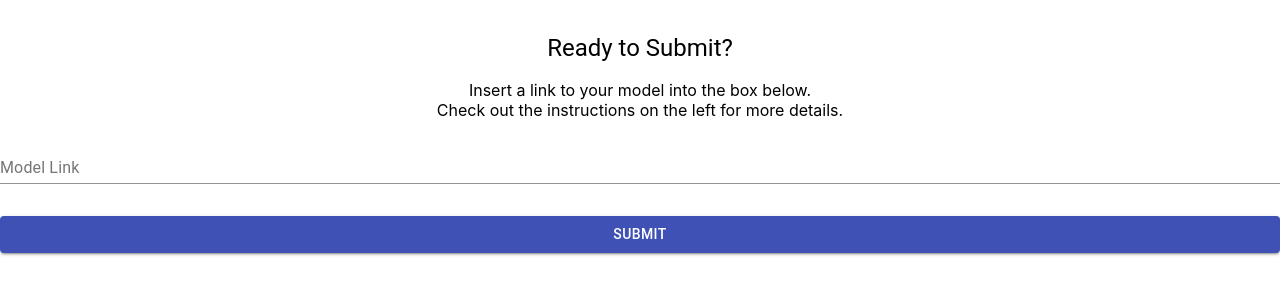
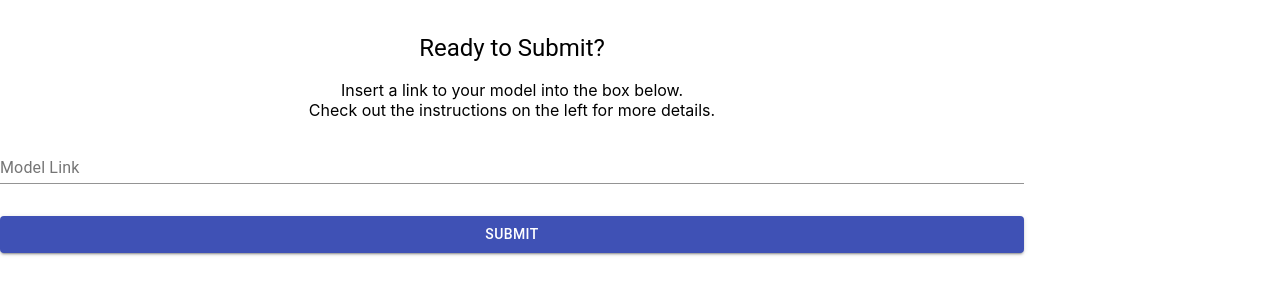
Before and after one commit to GDSC-USYD/chess-bots, a Next.js app: page /components/Submission in a window 1280 px wide. Shown: the top 300 px of the page. Built offline with nearby package versions, Linux system fonts and the light colour scheme.

Commit message:
Styling issues

```diff
--- a/pages/components/Submission.tsx
+++ b/pages/components/Submission.tsx
@@ -69,12 +69,16 @@ const Submission = ({ setAlertMessage }: Props) => {
   };
 
   return (
-    <Box className={styles.form}>
-      <Typography variant="h5" style={{ padding: "1rem 0" }}>
+    <Box className={`${styles.form} ${styles.box}`}>
+      <Typography variant="h5" style={{ margin: "1rem 0" }}>
         Ready to Submit?
       </Typography>
-      <Box>Insert a link to your model into the box below.</Box>
-      <Box>Check out the instructions on the left for more details.</Box>
+      <Box style={{ textAlign: "center" }}>
+        Insert a link to your model into the box below.
+      </Box>
+      <Box style={{ textAlign: "center" }}>
+        Check out the instructions on the left for more details.
+      </Box>
       <form
         onSubmit={handleSubmit}
         className={styles.form}
--- a/styles/rightpanel.module.css
+++ b/styles/rightpanel.module.css
@@ -25,3 +25,7 @@
   position: absolute;
   top: 0;
 }
+
+.box {
+  max-width: 80%;
+}
```
